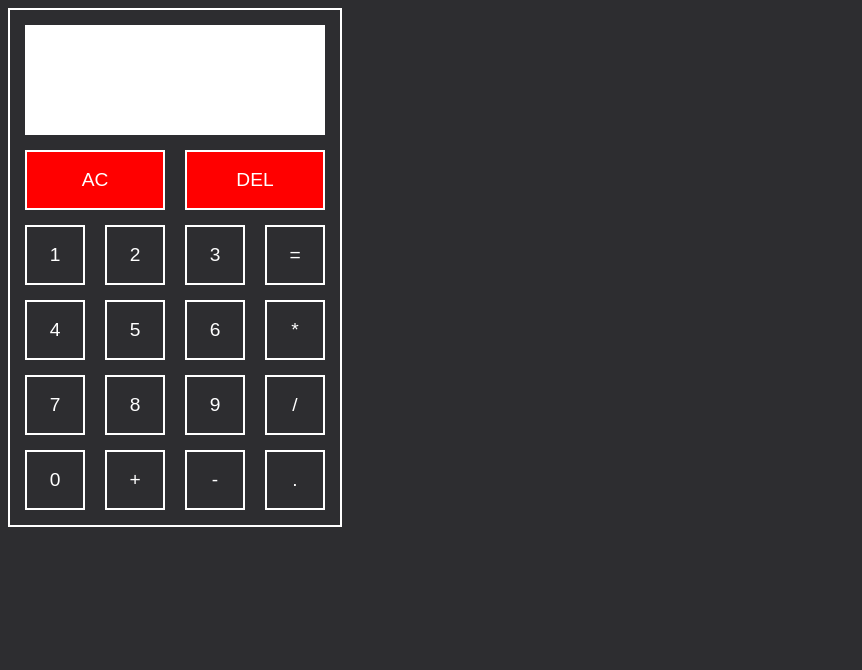
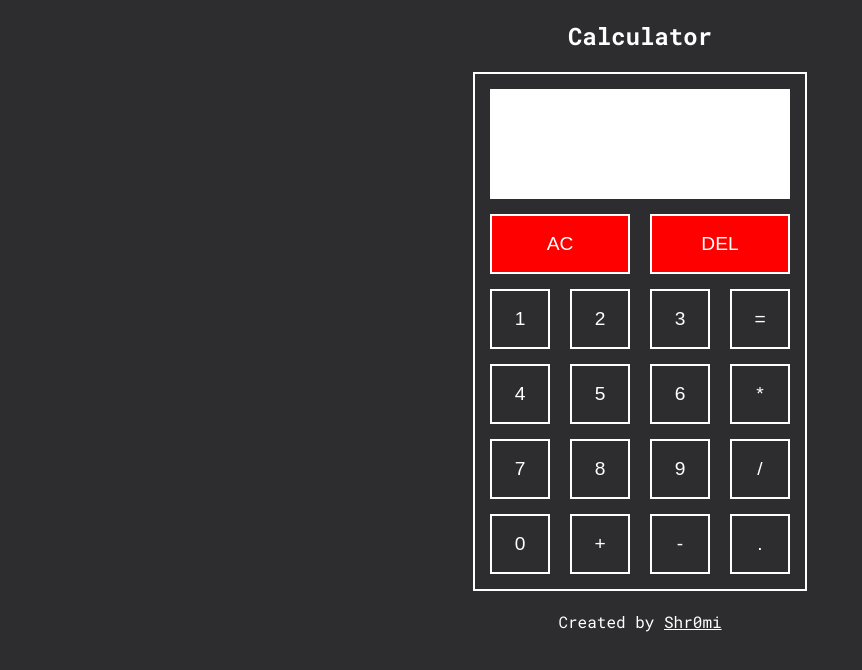
Before and after one commit to shr0mi/odin-calculator, a plain HTML site: page index.html in a window 1280 px wide. Shown: the whole page, without its empty margins (0-862 px from the left). Drawn offline with Linux system fonts and the light colour scheme.

Commit message:
Center the app

```diff
--- a/index.html
+++ b/index.html
@@ -5,8 +5,13 @@
     <meta name="viewport" content="width=device-width, initial-scale=1.0">
     <title>Calculator</title>
     <link rel="stylesheet" href="style.css">
+    <link rel="preconnect" href="https://fonts.googleapis.com">
+    <link rel="preconnect" href="https://fonts.gstatic.com" crossorigin>
+    <link href="https://fonts.googleapis.com/css2?family=Roboto+Mono:ital,wght@0,100..700;1,100..700&display=swap" rel="stylesheet">
 </head>
 <body>
+    <div class="app">
+    <h2>Calculator</h2>
     <div class="calculator">
         <div class="display">
         <p class="prevText" id="prevText"></p>
@@ -44,6 +49,8 @@
 
         </div>
     </div>
+    <p>Created by <a href="#">Shr0mi</a></p>
+    </div>
 
     <script defer src="script.js"></script>
 </body>
--- a/style.css
+++ b/style.css
@@ -1,5 +1,27 @@
 body {
     background-color: #2d2d30;
+    font-family: "Roboto Mono", monospace;
+    margin: 0px;
+}
+
+.app {
+    display: flex;
+    flex-direction: column;
+    align-items: center;
+}
+
+.app h2 {
+    color: white;
+}
+
+.app p {
+    margin-top: 20px;
+    color: white;
+}
+
+.app p a{
+    text-decoration: underline;
+    color: white;
 }
 
 .display {
```
